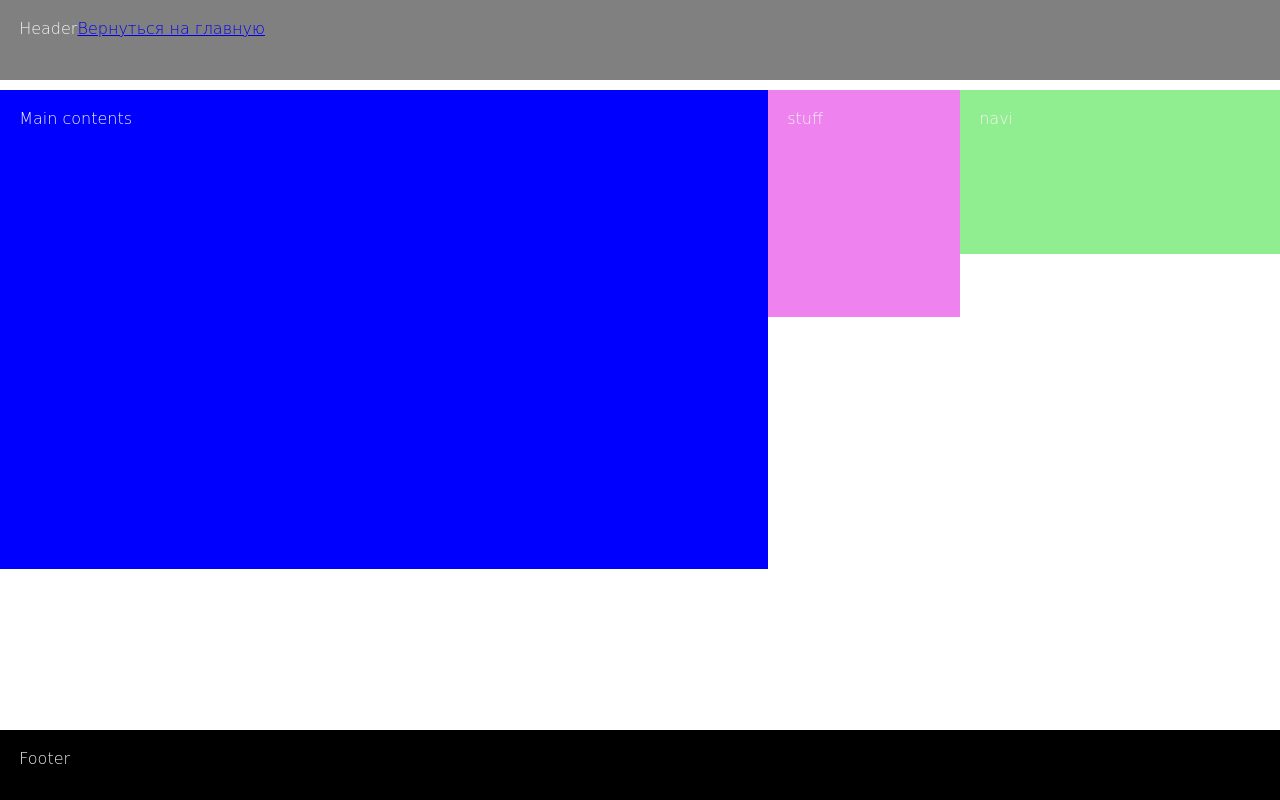
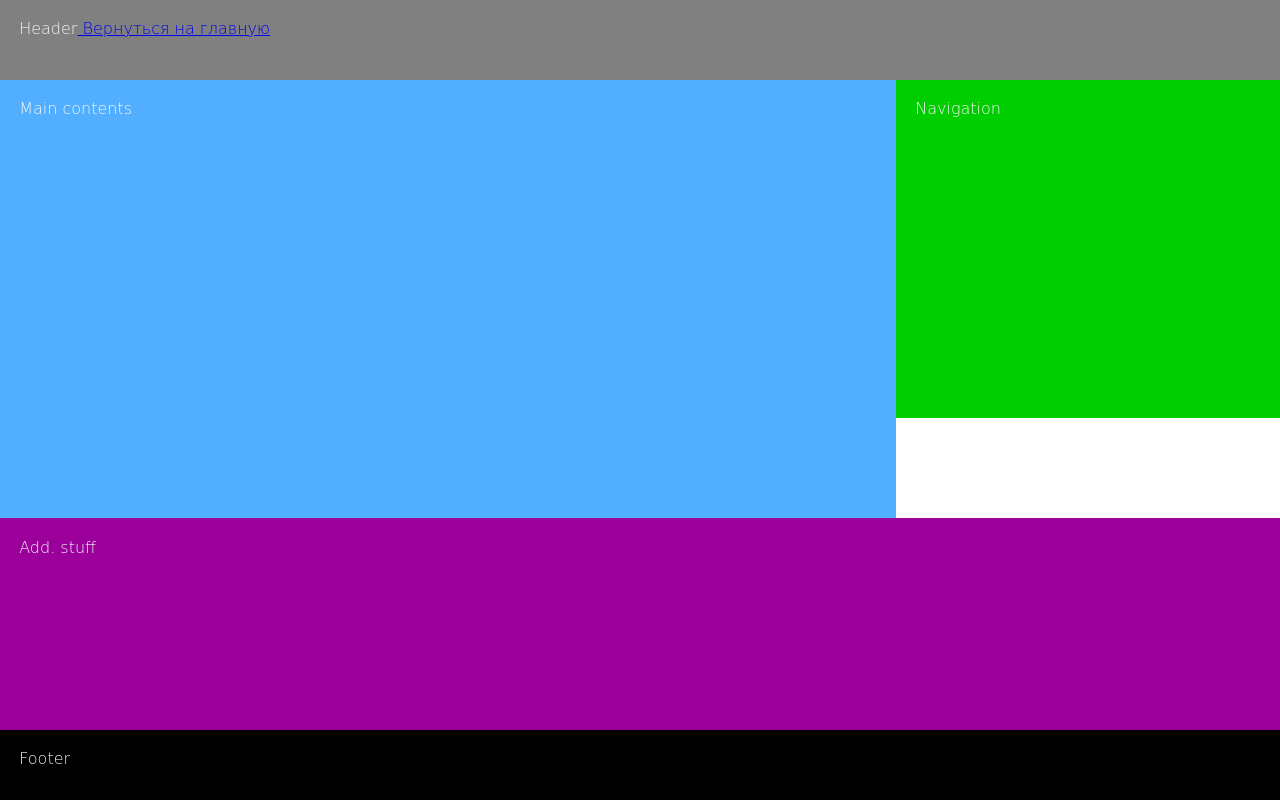
Before and after one commit to aANAESTHESIAa/aANAESTHESIAa.github.io, a PHP site: page /4PR/4PR_2.html in a window 1280 px wide. Run offline with PHP 8.4, Linux system fonts and the light colour scheme.

Commit message:
final 4 pr

```diff
--- a/4PR/4PR_2.html
+++ b/4PR/4PR_2.html
@@ -1,9 +1,12 @@
 
 <html><head><title>4PR GRID</title>
-<link rel="stylesheet" href="4pr_2.css" /></head><body>
-     <header id="pageHeader">Header<a href="https://aanaesthesiaa.github.io./">Вернуться на главную</a></header>
+<link rel="stylesheet" href="4pr_2.css" /><link rel="shortcut icon" href="/myIcon.ico" type="image/x-icon">
+<link rel="icon" href="myIcon.ico" type="image/x-icon"></head><body>
+     <header id="pageHeader">Header<a href="https://aanaesthesiaa.github.io./">
+         Вернуться на главную</a>
+    </header>
   <article id="mainArticle">Main contents</article>
-  <nav id="stuff">stuff</nav>
-  <div id="navi">navi</div>
+  <nav id="stuff">Add. stuff</nav>
+  <div id="navi">Navigation</div>
   <footer id="pageFooter">Footer</footer>
  </body></html>
--- a/4PR/4pr_2.css
+++ b/4PR/4pr_2.css
@@ -1,12 +1,13 @@
 body {
   display: grid;
   grid-template-areas:
-    "header header header"
-    "article nav ads"
-    "footer footer footer";
-  grid-template-rows: 80px 1fr 70px;
-  grid-template-columns: 60% 15% 25%;
-  grid-row-gap: 10px;
+    "header header "
+    "content  nav"
+      "stuff stuff"
+    "footer footer ";
+  grid-template-rows: 80px 1fr 1fr 70px;
+  grid-template-columns: 70% 30%;
+  grid-row-gap: 0px;
 /*  grid-column-gap: 10px;*/
   height: 100vh;
   margin: 0;
@@ -16,9 +17,9 @@ body {
   body {
     grid-template-areas:
       "header"
-      "article"
-      "ads"
+      "content"
       "nav"
+      "stuff"
       "footer";
     grid-template-rows: 80px 1fr 70px 1fr 70px;
     grid-template-columns: 1fr;
@@ -40,17 +41,17 @@ header, footer, article, nav, div {
       background: black;
   }
 #mainArticle {
-  grid-area: article;
-    height: 70%;
-      background: blue;
+  grid-area: content;
+    height: 400px;
+      background: #52afff;
   }
 #stuff {
-  grid-area: nav;
-    height: 30%;
-      background: violet;
+  grid-area: stuff;
+    height: 100%;
+      background: #9b009b;
   }
 #navi {
-  grid-area: ads;
-    height: 20%;
-      background: lightgreen;
+  grid-area: nav;
+    height: 300px;
+      background: rgb(1, 206, 1);
   }
--- a/index.html
+++ b/index.html
@@ -14,6 +14,7 @@
       <li><a href="1PR/LR1.html">Практическая работа №1</a></li>
          <li><a href="2PR/2PR.html">Практическая работа №2</a></li>
         <li><a href="3PR/3PR.html">Практическая работа №3</a></li>
+        <li><a href="4PR/4PR_1.html">Практическая работа №4</a></li>
       </ul>
   </article>
   <aside class="aside aside-1">Aside 1</aside>
```
Also changed, not shown: 4PR/4PR_1.html (+6 -4 lines), 4PR/4pr_1.css (+23 -9 lines), 4PR/myIcon.ico (added).
